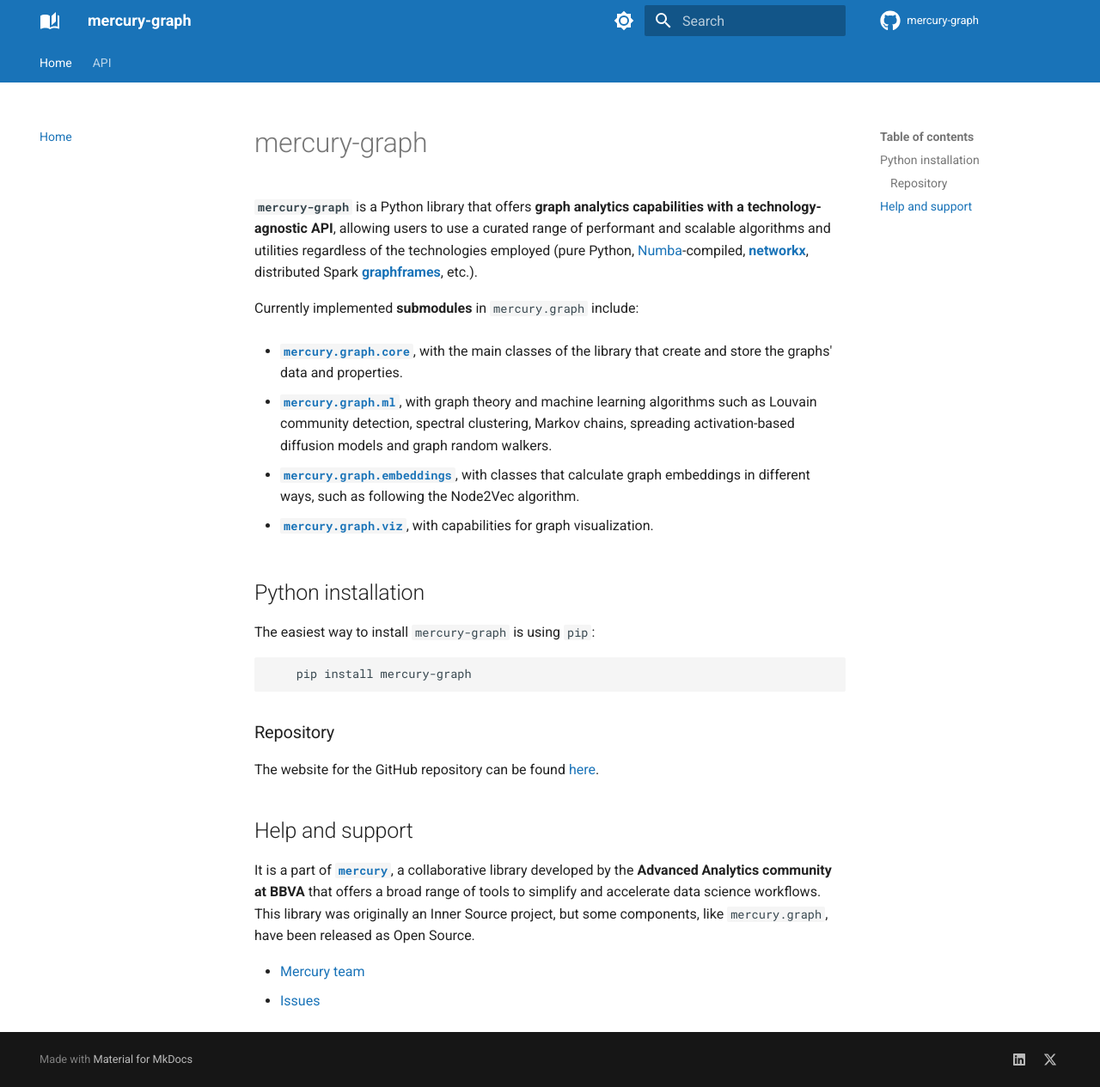
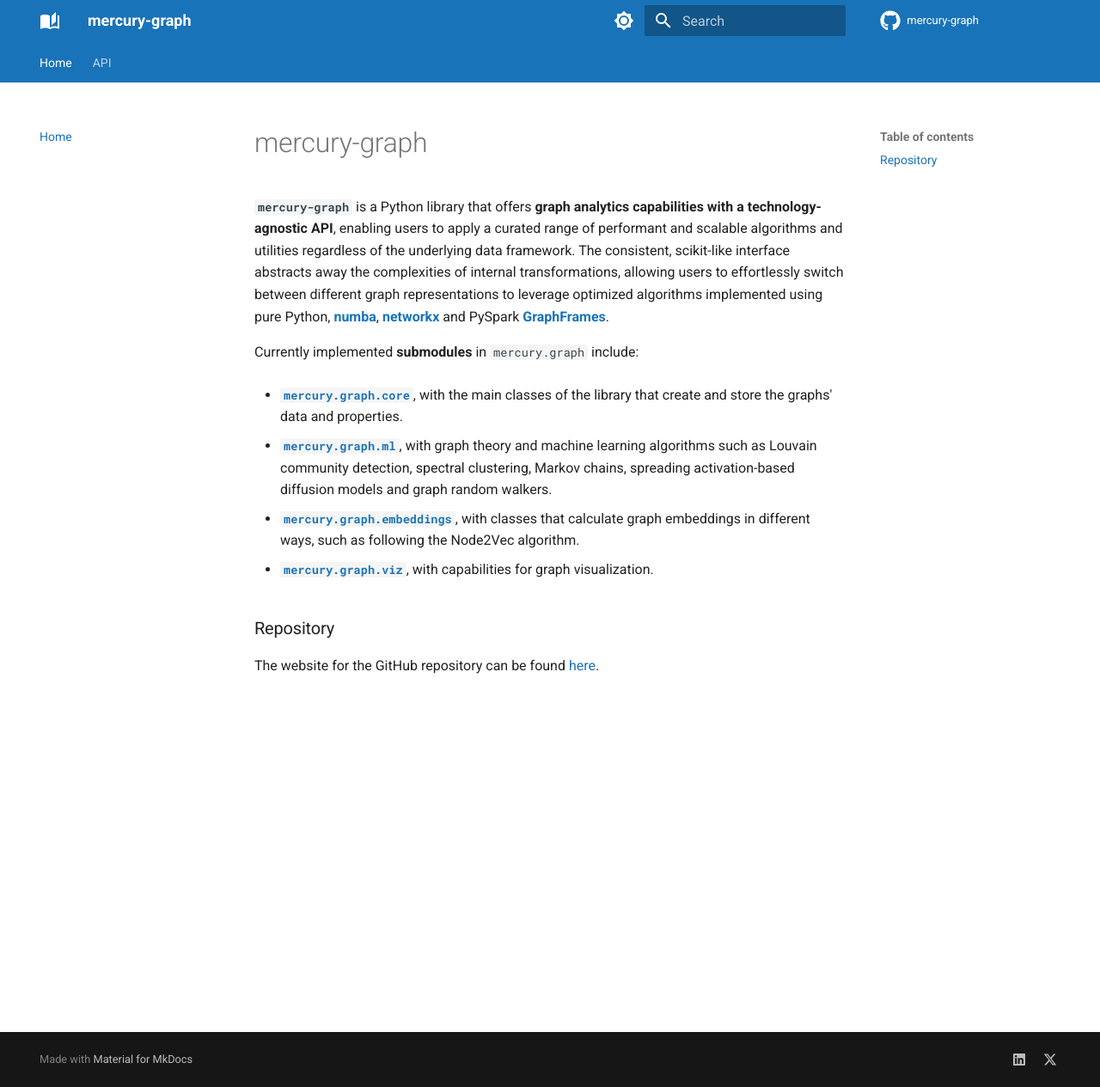
Before and after one commit to stellarXlabs/mercury-graph, an MkDocs documentation site: the page built from docs/index.md, in a window 1280 px wide and 1265 px high. Shown: the whole window at 86% size. Built offline with MkDocs 1.6.1 and Material for MkDocs 9.7.7, drawn with Linux system fonts in a browser that asks for light colours; comment, search, counter and statistics services are not loaded.

````diff
--- a/docs/index.md
+++ b/docs/index.md
@@ -1,6 +1,6 @@
 # mercury-graph
 
-**`mercury-graph`** is a Python library that offers **graph analytics capabilities with a technology-agnostic API**, allowing users to use a curated range of performant and scalable algorithms and utilities regardless of the technologies employed (pure Python, [Numba](https://numba.pydata.org/)-compiled, [**networkx**](https://networkx.org/), distributed Spark [**graphframes**](https://graphframes.github.io/graphframes/docs/_site/index.html), etc.).
+**`mercury-graph`** is a Python library that offers **graph analytics capabilities with a technology-agnostic API**, enabling users to apply a curated range of performant and scalable algorithms and utilities regardless of the underlying data framework. The consistent, scikit-like interface abstracts away the complexities of internal transformations, allowing users to effortlessly switch between different graph representations to leverage optimized algorithms implemented using pure Python, [**numba**](https://numba.pydata.org/), [**networkx**](https://networkx.org/) and PySpark [**GraphFrames**](https://graphframes.github.io/graphframes/docs/_site/index.html).
 
 Currently implemented **submodules** in `mercury.graph` include:
 
@@ -12,22 +12,6 @@ Currently implemented **submodules** in `mercury.graph` include:
 
 - [**`mercury.graph.viz`**](reference/viz.md), with capabilities for graph visualization.
 
-
-## Python installation
-
-The easiest way to install `mercury-graph` is using `pip`:
-
-```bash
-    pip install mercury-graph
-```
-
 ### Repository
 
 The website for the GitHub repository can be found [here](https://github.com/BBVA/mercury-graph).
-
-## Help and support
-
-It is a part of [**`mercury`**](https://www.bbvaaifactory.com/mercury/), a collaborative library developed by the **Advanced Analytics community at BBVA** that offers a broad range of tools to simplify and accelerate data science workflows. This library was originally an Inner Source project, but some components, like `mercury.graph`, have been released as Open Source.
-
-  * [Mercury team](mailto:mercury.group@bbva.com?subject=[mercury-graph])
-  * [Issues](https://github.com/BBVA/mercury-graph/issues)
````
Also changed, not shown: README.md (+23 -7 lines).
